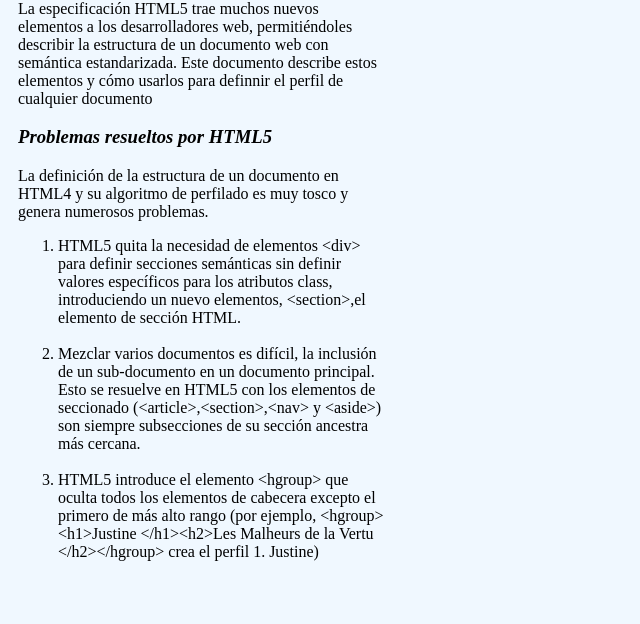
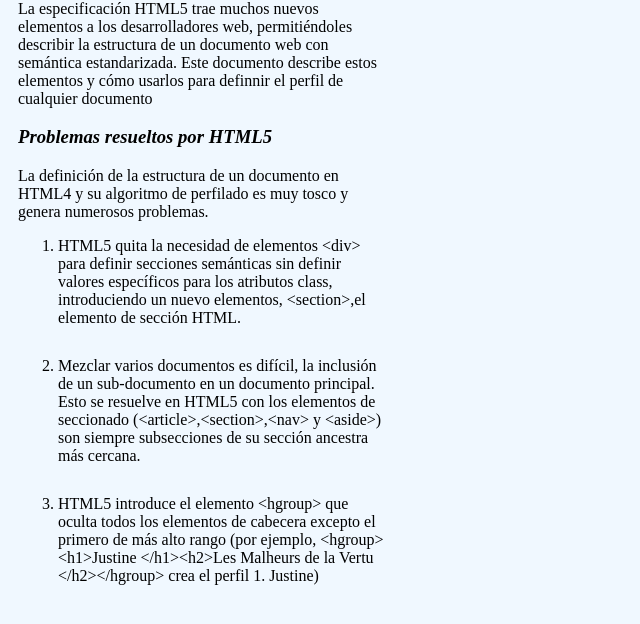
Before and after one commit to jordijerico/jjl-geekshubs-fsd-ejer1, a plain HTML site: page index.html in a window 1280 px wide. Shown: the part 130-754 px from the top of the page, without its empty margins (0-640 px from the left). Drawn offline with Linux system fonts and the light colour scheme.

Commit message:
corrección de los margin de los parrafos

```diff
--- a/css/styles.css
+++ b/css/styles.css
@@ -4,9 +4,11 @@ html{
 }
 body{
     background-color: aliceblue;
-
 }
 
 h2, h3{
     font-style: italic;
 }
+li{
+    margin-bottom: 30px;
+}
--- a/index.html
+++ b/index.html
@@ -19,10 +19,10 @@
     <p>La definición de la estructura de un documento en HTML4 y su algoritmo de perfilado es muy tosco y genera numerosos problemas.</p>
     <ol>
         <li>HTML5 quita la necesidad de elementos &lt;div&gt; para definir secciones semánticas sin definir valores específicos para los atributos class,
-            introduciendo un nuevo elementos, &lt;section&gt;,el elemento de sección HTML.</li> <br>
+            introduciendo un nuevo elementos, &lt;section&gt;,el elemento de sección HTML.</li>
         <li>Mezclar varios documentos es difícil, la inclusión de un sub-documento en un documento principal.
             Esto se resuelve en HTML5 con los elementos de seccionado (&lt;article&gt;,&lt;section&gt;,&lt;nav&gt; y &lt;aside&gt;) son siempre subsecciones de su sección ancestra más cercana.
-        </li> <br>
+        </li>
         <li>HTML5 introduce el elemento &lt;hgroup&gt; que oculta todos los elementos de cabecera excepto el primero de más alto rango (por ejemplo, &lt;hgroup&gt;&lt;h1&gt;Justine &lt;/h1&gt;&lt;h2&gt;Les Malheurs de la Vertu &lt;/h2&gt;&lt;/hgroup&gt; crea el perfil 1. Justine)</li>
     </ol>
 </body>
```
